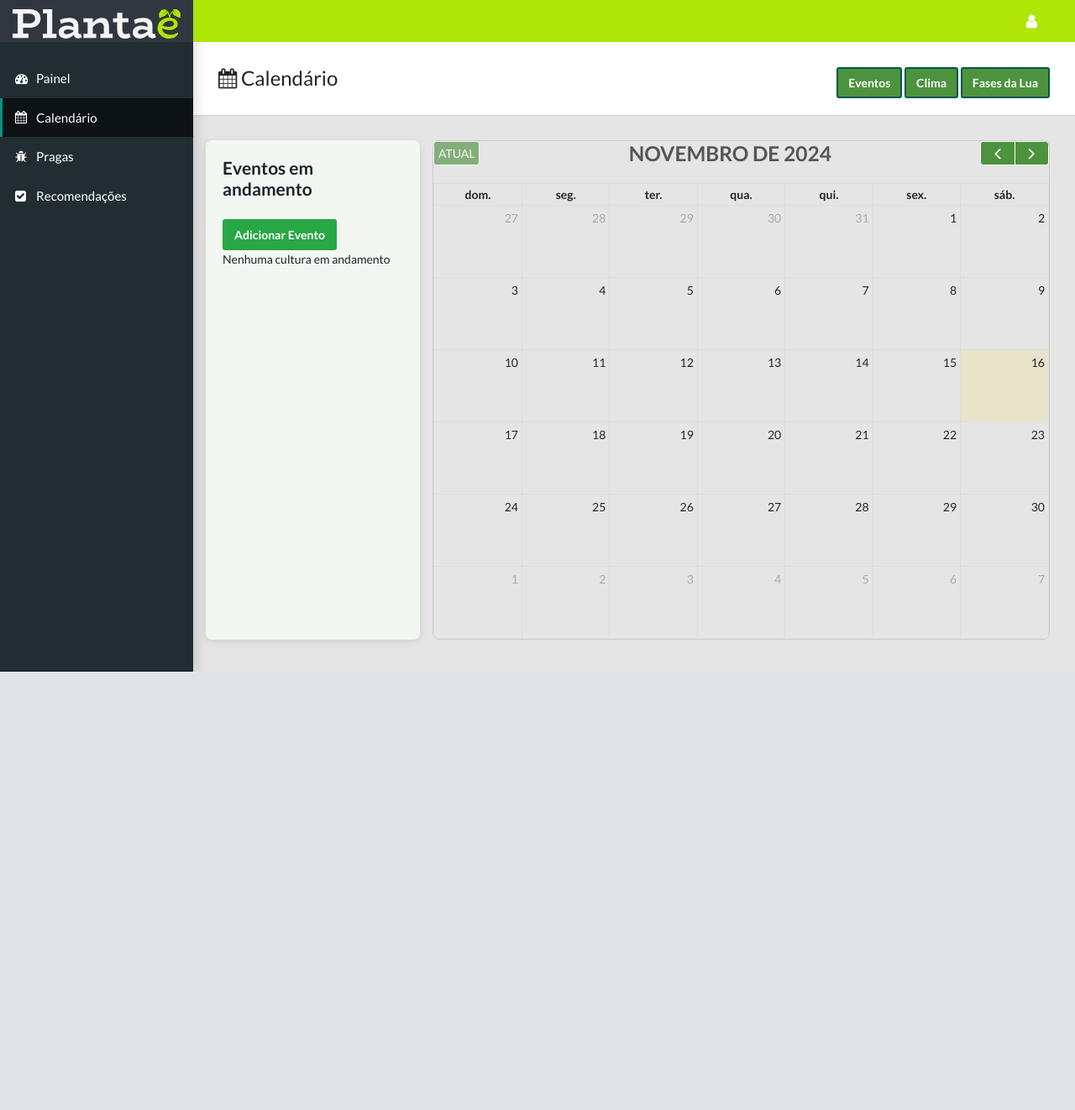
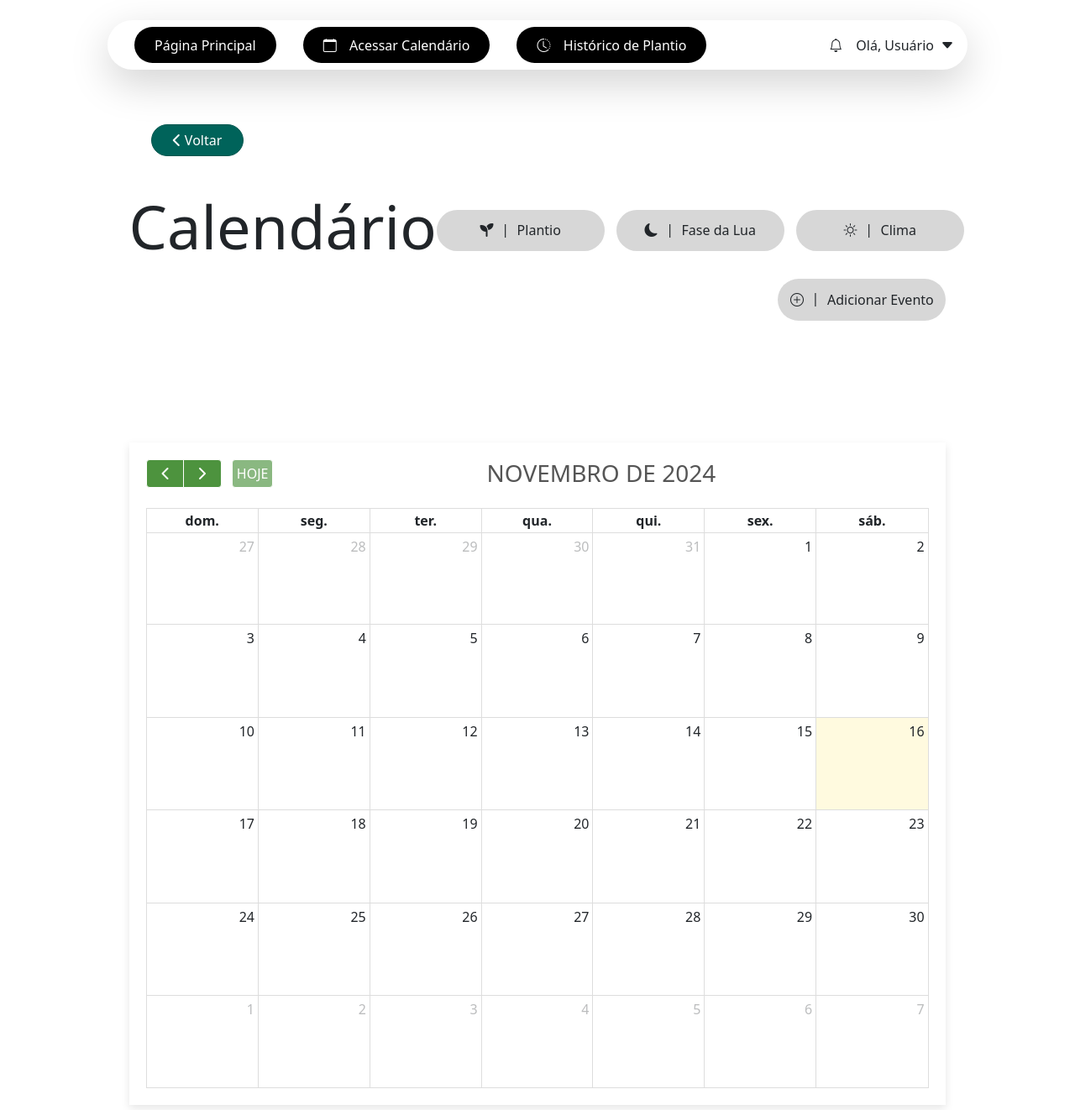
Before and after one commit to Carlosesposito22/Plantae2, a Django app: page /calender/ in a window 1280 px wide. Shown: the whole page at 84% size. Before the commit the page ends 800 px from the top, so only its background shows below. Run offline with Django 4.2, Linux system fonts and the light colour scheme; the visitor is signed in with stand-in values (Sample User, id 1); data that the repository does not hold is empty; parts of the project's set-up code (start-up, migrations or seed data) failed here and were passed over; some libraries are stand-ins or nearby versions.

Commit message:
calendario implementado(com mateus)

```diff
--- a/templates/base/base.html
+++ b/templates/base/base.html
@@ -18,47 +18,10 @@
         {% endblock extracss %}
     </head>
     <body class="app sidebar-mini">
-        <header class="app-header">
-            <a class="app-header__logo" href="#"><img src="{% static 'images\PlantaeAtivo 1.svg' %}"></a>
-            <ul class="app-nav">
-                <li class="dropdown">
-                    <a class="app-nav__item" href="#" data-toggle="dropdown" aria-label="Open Profile Menu"><i class="fa fa-user fa-lg"></i></a>
-                    <ul class="dropdown-menu settings-menu dropdown-menu-right">
-                        <li>
-                            <a class="dropdown-item" href="{% url 'accounts:signout' %}"><i class="fa fa-sign-out fa-lg"></i> Sair</a>
-                        </li>
-                    </ul>
-                </li>
-            </ul>
-        </header>
+        {% include 'navbar.html' %}
         <div class="app-sidebar__overlay" data-toggle="sidebar"></div>
-        <aside class="app-sidebar">
-            <ul class="app-menu">
-                <li>
-                    <a class="app-menu__item {% if request.resolver_match.url_name == 'dashboard' %}active{% endif %}" href="{% url 'site_cc:dashboard' %}">
-                        <i class="app-menu__icon fa fa-dashboard"></i><span class="app-menu__label">Painel</span>
-                    </a>
-                </li>
-                <li>
-                    <a class="app-menu__item {% if request.resolver_match.url_name == 'calendar' %}active{% endif %}" href="{% url 'site_cc:calendar' %}">
-                        <i class="app-menu__icon fa fa-calendar"></i><span class="app-menu__label">Calendário</span>
-                    </a>
-                </li>
-                <li>
-                    <a class="app-menu__item {% if request.resolver_match.url_name == 'praga' %}active{% endif %}" href="{% url 'site_cc:praga' %}">
-                        <i class="app-menu__icon fa fa-bug"></i><span class="app-menu__label">Pragas</span>
-                    </a>
-                </li>
-                <li>
-                    <a class="app-menu__item {% if request.resolver_match.url_name == 'recomendacao' %}active{% endif %}" href="{% url 'site_cc:recomendacao' %}">
-                        <i class="app-menu__icon fa fa-check-square"></i><span class="app-menu__label">Recomendações</span>
-                    </a>
-                </li>
-
-            </ul>
-        </aside>
-        <main class="app-content">
-            <div class="app-title">
+        <main>
+            <div>
                 {% block breadcrumb %}
                 {% endblock breadcrumb %}
             </div>
--- a/templates/navbar.html
+++ b/templates/navbar.html
@@ -107,7 +107,7 @@
         <div class="navrest">
             {% if user.is_authenticated %}
             <i class="bi bi-bell"></i>
-            <a href="{% url 'accounts:signout' %}"><button class="btn junte-se">Sair</button></a>
+            <p style="margin: 0;">Olá, Usuário<i class="bi bi-caret-down-fill" style="margin-left: 0.5rem;"></i></p>
             {% else %}
             <a href="{% url 'accounts:signin' %}"><button class="btn junte-se">Junte-se</button></a>
             {% endif %}
--- a/templates/site_cc/calendar.html
+++ b/templates/site_cc/calendar.html
@@ -1,17 +1,42 @@
 {% extends 'base/base.html' %}
 {% load static %}
 {% block title %}Calendário{% endblock title %}
+
 
 {% block extracss %}
   <link href="{% static 'calender/main.css' %}" rel="stylesheet" />
   <link rel="stylesheet" href="https://cdnjs.cloudflare.com/ajax/libs/weather-icons/2.0.10/css/weather-icons.min.css">
 
-  <style>
+
+<style>
+
+
+    #addEventButton, #modeTempo, #modeFasesLua,#modeEventos{
+        display: flex;
+        flex-direction: row;
+        align-items: center;
+        gap: 0.6rem;
+        justify-content: center;
+        background-color: #d7d7d7;
+    }
+
+
+
+    #modeEventos, #modeFasesLua, #modeTempo, #addEventButton{
+        width: 200px;  /* Ajuste conforme necessário */
+        padding: 10px;  /* Ajusta o espaçamento interno para botões mais largos */
+        text-align: center;
+    }
+
+
     #calendar {
-        border: 1px solid #ccc;
-        border-radius: 8px;
-        overflow: hidden;
+        width: 76%;
+        max-width: 1200px;
+        background: white;
+        padding: 20px;
+        box-shadow: 0 4px 10px rgba(0, 0, 0, 0.1);
     }
+
 
     .fc-event {
         background-color: #4D933E !important;
@@ -22,9 +47,11 @@
         transition: transform 0.2s;
     }
 
+
     .fc-event:hover {
         transform: scale(1.05);
     }
+
 
     .coluna-ongoing {
         background-color: #F2F7F2;
@@ -35,27 +62,33 @@
         overflow-y: scroll;
     }
 
+
     .modal-header {
         background-color: #4D933E !important;
     }
 
+
     .modal-title {
         font-weight: bold;
     }
+
 
     .save-btn {
         background-color: #4D933E;
         border-color: #096d10;
     }
 
+
     .save-btn:hover {
         background-color: #2c5f20 !important;
         border-color: #00570d !important;
     }
 
+
     .btn-primary:hover {
         background-color: #515151;
     }
+
 
     .day-icon, .moon-icon {
         font-size: 100px;
@@ -67,67 +100,69 @@
         color: green !important;
     }
 
+
     .mode-buttons {
         margin-top: 10px;
+        display: flex;
+        gap: 10px;
     }
+
 
     .mode-buttons button.active {
         background-color: #4D933E !important;
         color: white !important;
     }
 
+
     #addEventButtonContainer {
         margin-top: 10px;
+        display: flex;
+        justify-content: flex-end; /* Alinha o botão à direita */
+        width: 100%; /* Garante que o contêiner ocupe toda a largura disponível */
     }
+
+
 </style>
 {% endblock extracss %}
 
+
 {% block breadcrumb %}
-<h1><i class="fa fa-calendar"></i> Calendário</h1>
+<div style="margin: 100px 0 40px 180px;">
+    <button style="width: 110px;" class="btn btn-primary active rounded-5"><i class="fa-solid fa-chevron-left"></i> Voltar</button>
+</div>
 
-<div class="mode-buttons">
-    <button id="modeEventos" class="btn btn-primary active">Eventos</button>
-    <button id="modeTempo" class="btn btn-primary active">Clima</button>
-    <button id="modeFasesLua" class="btn btn-primary active">Fases da Lua</button>
+
+<div style="width: 76%; max-width: 1200px; margin: 0 auto;">
+    <div style="display: flex; align-items: center; justify-content: space-between; margin-bottom: 20px;">
+        <h1 style="font-size: 4.5rem; margin: 0;">Calendário</h1>
+        <div class="mode-buttons" style="display: flex; gap: 14px;">
+            <button id="modeEventos" class="btn   rounded-5">
+                <i class="fa-solid fa-seedling"></i><span class="separator" style="margin-bottom: 0.2rem;font-weight: 100;">|</span> Plantio
+            </button>
+            <button id="modeFasesLua" class="btn   rounded-5">
+                <i class="bi bi-moon-fill"></i><span class="separator" style="margin-bottom: 0.2rem;font-weight: 100;">|</span> Fase da Lua
+            </button>
+            <button id="modeTempo" class="btn   rounded-5">
+                <i class="bi bi-brightness-high"></i><span class="separator" style="margin-bottom: 0.2rem;font-weight: 100;">|</span> Clima
+            </button>
+        </div>
+    </div>
+    <div id="addEventButtonContainer" style="text-align: right;">
+        <button id="addEventButton" class="btn rounded-5">
+            <i class="bi bi-plus-circle"></i><span class="separator" style="margin-bottom: 0.2rem;font-weight: 100;">|</span> Adicionar Evento
+          </button>
+
+    </div>
 </div>
+
+
 {% endblock breadcrumb %}
 
+
 {% block content %}
-<div class="row">
-    <div class="coluna-ongoing col-md-3">
-        <h4 class="mb-4">Eventos em andamento</h4>
-        <div id="addEventButtonContainer">
-            <button id="addEventButton" class="btn btn-success">Adicionar Evento</button>
-        </div>
-        {% for event in events_month %}
-            <div class="fc-event"
-                data-event-id="{{ event.id }}"
-                data-end-date="{{ event.end_time|date:"Y-m-d" }}"
-                data-type="{{ event.type }}"
-                data-cultura="{{ event.cultura }}"> <!-- Adiciona data-cultura -->
-
-                {% if event.end_time|date:"Y-m-d" == today and event.type == "Colheita" %}
-                    <span class="deadline-icon" id="deadlineIcon-{{ event.id }}" style="cursor: pointer;">⚠️</span> <!-- Ícone de prazo final -->
-                {% endif %}
-
-                <h4>{{ event.title }}</h4>
-                <p><strong>Tipo: </strong>{{ event.type }}</p>
-                <p><strong>Cultura: </strong>{{ event.cultura }}</p>
-                <p><strong>Local: </strong>{{ event.local }}</p>
-                <p><strong>Descrição: </strong>{{ event.description }}</p>
-                <p><strong>Data Início: </strong>{{ event.start_time|date:"d \d\e F \d\e Y" }}</p>
-                <p><strong>Data Fim: </strong>{{ event.end_time|date:"d \d\e F \d\e Y" }}</p>
-                <p><strong>Duração: </strong>{{ event.duration }}</p>
-            </div>
-        {% empty %}
-            <p>Nenhuma cultura em andamento</p>
-        {% endfor %}
-
-    </div>
-    <div class="col-md-9">
-        <div id="calendar"></div>
-    </div>
-
+<div class="d-flex justify-content-center align-items-center" style="height: 100vh; margin-top: 140px;">
+    <div id="calendar"></div>
+</div>
     <!-- Modal para Adicionar Plantação -->
     <div class="modal fade" id="eventModal" tabindex="-1" role="dialog">
         <div class="modal-dialog modal-dialog-centered">
@@ -180,6 +215,7 @@
         </div>
     </div>
 
+
     <!-- Modal para recomendação de colheita -->
     <div class="modal fade" id="recommendationModal" tabindex="-1" role="dialog">
         <div class="modal-dialog modal-dialog-centered">
@@ -201,6 +237,7 @@
             </div>
         </div>
     </div>
+
 
 
     <!-- Modal para Detalhes do Evento -->
@@ -230,6 +267,7 @@
         </div>
     </div>
 
+
     <!-- Modal de Previsão do Tempo -->
     <div class="modal fade" id="weatherModal" tabindex="-1" role="dialog">
         <div class="modal-dialog modal-dialog-centered">
@@ -255,6 +293,7 @@
         </div>
     </div>
 
+
     <!-- Modal para Detalhes da Fase da Lua -->
     <div class="modal fade" id="moonPhaseModal" tabindex="-1" role="dialog">
         <div class="modal-dialog modal-dialog-centered">
@@ -278,6 +317,7 @@
     </div>
 </div>
 
+
 <!-- Modal genérico -->
 <div class="modal fade" id="genericModal" tabindex="-1" role="dialog">
     <div class="modal-dialog modal-dialog-centered">
@@ -299,8 +339,11 @@
 </div>
 
 
+
+
 {{ previsoes|json_script:"weatherData" }}
 {{ fases_lua|json_script:"moonPhaseData" }}
+
 
 {% endblock content %}
 {% block extrascripts %}
@@ -332,9 +375,11 @@
         }
         const csrftoken = getCookie('csrftoken');
 
+
         const modeEventosButton = document.getElementById('modeEventos');
         const modeTempoButton = document.getElementById('modeTempo');
         const modeFasesLuaButton = document.getElementById('modeFasesLua');
+
 
         modeEventosButton.addEventListener('click', function() {
             currentMode = 'eventos';
@@ -344,6 +389,7 @@
             updateCalendarMode();
         });
 
+
         modeTempoButton.addEventListener('click', function() {
             currentMode = 'tempo';
             modeTempoButton.classList.add('active');
@@ -351,6 +397,7 @@
             modeFasesLuaButton.classList.remove('active');
             updateCalendarMode();
         });
+
 
         modeFasesLuaButton.addEventListener('click', function() {
             currentMode = 'fases_lua';
@@ -360,20 +407,21 @@
             updateCalendarMode();
         });
 
+
         function updateCalendarMode() {
             const ongoingEventsColumn = document.querySelector('.coluna-ongoing');
             const addEventButton = document.getElementById('addEventButton');
 
             if (currentMode === 'eventos') {
                 calendar.setOption('selectable', false);
-                calendar.setOption('headerToolbar', { left: 'today', center: 'title', right: 'prev,next' });
+                calendar.setOption('headerToolbar', { left: 'prev,next today', center: 'title', right: '' });
                 calendar.getEvents().forEach(event => event.setProp('display', 'auto'));
                 ongoingEventsColumn.style.display = 'block';
                 addEventButton.style.display = 'inline-block';
                 document.querySelectorAll('.day-icon, .moon-icon').forEach(icon => icon.remove());
             } else if (currentMode === 'tempo') {
                 calendar.setOption('selectable', false);
-                calendar.setOption('headerToolbar', { left: 'today', center: 'title', right: 'prev,next' });
+                calendar.setOption('headerToolbar', { left: 'prev,next today', center: 'title', right: '' });
                 calendar.getEvents().forEach(event => event.setProp('display', 'none'));
                 ongoingEventsColumn.style.display = 'none';
                 addEventButton.style.display = 'none';
@@ -381,7 +429,7 @@
                 renderWeatherIcons();
             } else if (currentMode === 'fases_lua') {
                 calendar.setOption('selectable', false);
-                calendar.setOption('headerToolbar', { left: 'today', center: 'title', right: 'prev,next' });
+                calendar.setOption('headerToolbar', { left: 'prev,next today', center: 'title', right: '' });
                 calendar.getEvents().forEach(event => event.setProp('display', 'none'));
                 ongoingEventsColumn.style.display = 'none';
                 addEventButton.style.display = 'none';
@@ -390,6 +438,7 @@
             }
         }
 
+
         document.getElementById('addEventButton').addEventListener('click', function() {
             document.getElementById('id_event_id').value = "";
             document.getElementById('id_start_time').value = "";
@@ -397,19 +446,24 @@
             $('#eventModal').modal('show');
         });
 
+
         $('#recommendationModal').modal({
             backdrop: 'static',
             keyboard: false,
             show: false
         });
 
+
         document.getElementById('eventForm').addEventListener('submit', function(event) {
             event.preventDefault();
             const eventType = document.querySelector('#id_type').value;
 
+
             let url = (eventType === "Plantio") ? "{% url 'site_cc:event_new_plantio' %}" : "{% url 'site_cc:event_new' %}";
 
+
             const formData = new FormData(this);
+
 
             fetch(url, {
                 method: 'POST',
@@ -428,6 +482,7 @@
                 if (data.success) {
                     alert(data.message || "Eventos criados com sucesso!");
 
+
                     calendar.addEvent({
                         id: data.event_id,
                         title: data.title,
@@ -439,7 +494,9 @@
                         local: data.local,
                     });
 
+
                     $('#eventModal').modal('hide');
+
 
                     if (data.open_recommendation_modal) {
                         $('#recommendationModal').modal('show');
@@ -447,6 +504,7 @@
                         const diasColheita = CULTURA_PRAZOS[data.cultura];
                         document.getElementById('recommendationMessage').textContent =
                             `Recomendação para ${data.cultura}: Avalie a colheita para este período. A colheita ocorrerá em aproximadamente ${diasColheita} dias.`;
+
 
                         document.getElementById('btn-nv-btn').addEventListener('click', function() {
                             fetch(`/event/plantio/${data.event_id}/create_colheita/`, {
@@ -482,6 +540,7 @@
                 }
             });
         });
+
 
         var calendarEl = document.getElementById('calendar');
         var previsoes = JSON.parse(document.getElementById('weatherData').textContent);
@@ -529,13 +588,16 @@
             'Minguante': 'Seiva em baixo',
         };
 
+
         function renderWeatherIcons() {
             document.querySelectorAll('.fc-daygrid-day').forEach(dayCell => {
                 const dateStr = dayCell.getAttribute('data-date');
                 const forecast = previsoes[dateStr];
 
+
                 const existingIcon = dayCell.querySelector('.day-icon');
                 if (existingIcon) existingIcon.remove();
+
 
                 if (forecast) {
                     const iconClass = descriptionIcons[forecast.descricao] || descriptionIcons['Nublado'];
@@ -545,27 +607,33 @@
                     icon.style.color = 'green';
                     icon.style.cursor = 'pointer';
 
+
                     icon.onclick = function(event) {
                         event.stopPropagation();
                         openWeatherModal(dateStr);
                     };
+
 
                     dayCell.querySelector('.fc-daygrid-day-frame').appendChild(icon);
                 }
             });
         }
 
+
         function renderMoonPhaseIcons() {
             document.querySelectorAll('.fc-daygrid-day').forEach(dayCell => {
                 const dateStr = dayCell.getAttribute('data-date');
                 const moonData = fasesLua[dateStr];
 
+
                 const existingIcon = dayCell.querySelector('.moon-icon');
                 if (existingIcon) existingIcon.remove();
+
 
                 if (moonData) {
                     const phase = moonData.fase_da_lua;
                     let iconClass = moonPhaseIcons[phase] || 'wi wi-moon-alt-new';
+
 
                     const icon = document.createElement('i');
                     icon.className = `${iconClass} moon-icon`;
@@ -573,20 +641,24 @@
                     icon.style.color = 'purple';
                     icon.style.cursor = 'pointer';
 
+
                     icon.onclick = function(event) {
                         event.stopPropagation();
                         openMoonPhaseModal(dateStr);
                     };
+
 
                     dayCell.querySelector('.fc-daygrid-day-frame').appendChild(icon);
                 }
             });
         }
 
+
         function openMoonPhaseModal(dateStr) {
             const moonData = fasesLua[dateStr];
             const faseDaLuaIngles = moonData.fase_da_lua;
             const faseDaLuaPortugues = moonPhaseTranslation[faseDaLuaIngles] || faseDaLuaIngles;
+
 
             if (moonData) {
                 document.getElementById('moonModalDate').textContent = dateStr.split('-').reverse().join('/');
@@ -597,10 +669,11 @@
             }
         }
 
+
         var calendar = new FullCalendar.Calendar(calendarEl, {
             locale: 'pt-br',
             buttonText: {
-                today: 'Atual'
+                today: 'HOJE'
                 //month: 'Mês',
                 //list: 'Tarefas do dia'
             },
@@ -643,10 +716,13 @@
                     const dateStr = args.date.toISOString().split('T')[0];
                     const forecast = previsoes[dateStr];
 
+
                     if (forecast) {
                         const cellContent = args.el.querySelector('.fc-daygrid-day-frame');
 
+
                         let iconClass = descriptionIcons[forecast.descricao] || descriptionIcons['Nublado'];
+
 
                         const icon = document.createElement('i');
                         icon.className = `${iconClass} day-icon`;
@@ -654,15 +730,18 @@
                         icon.style.color = 'green';
                         icon.style.cursor = 'pointer';
 
+
                         icon.onclick = function(event) {
                             event.stopPropagation();
                             openWeatherModal(dateStr);
                         };
 
+
                         cellContent.appendChild(icon);
                     }
                 }
             },
+
 
             datesSet: function() {
                 if (currentMode === 'tempo') {
@@ -675,9 +754,12 @@
             }
         });
 
+
         calendar.render();
 
+
         updateCalendarMode();
+
 
         window.openWeatherModal = function(dateStr) {
             const forecast = previsoes[dateStr];
@@ -694,9 +776,11 @@
             }
         };
 
+
         document.getElementById('edit-event-button').addEventListener('click', function() {
             const eventId = this.getAttribute('data-event-id');
             document.getElementById('id_event_id').value = eventId;
+
 
             document.getElementById('id_title').value = document.getElementById('title_event_detail').textContent;
             document.getElementById('id_type').value = document.getElementById('type_event_detail').textContent;
@@ -704,11 +788,14 @@
             document.getElementById('id_local').value = document.getElementById('local_event_detail').textContent;
             document.getElementById('id_description').value = document.getElementById('description_event_detail').textContent;
 
+
             let startDateStr = document.getElementById('start_event_detail').textContent.trim();
             let endDateStr = document.getElementById('end_event_detail').textContent.trim();
 
+
             let startDate = parseDateBR(startDateStr);
             let endDate = parseDateBR(endDateStr);
+
 
             if (startDate) {
                 document.getElementById('id_start_time').value = startDate.toISOString().slice(0, 19);
@@ -716,15 +803,18 @@
                 console.error("Data de início inválida:", startDateStr);
             }
 
+
             if (endDate) {
                 document.getElementById('id_end_time').value = endDate.toISOString().slice(0, 19);
             } else {
                 console.error("Data de fim inválida:", endDateStr);
             }
 
+
             $('#detailModal').modal('hide');
             $('#eventModal').modal('show');
         });
+
 
         document.getElementById('delete-event-button').addEventListener('click', function() {
             const eventId = this.getAttribute('data-event-id');
@@ -745,14 +835,17 @@
             }
         });
 
+
         const today = new Date().toISOString().split('T')[0];
         document.querySelectorAll('.fc-event').forEach(event => {
             const endDate = event.getAttribute('data-end-date');
             const eventType = event.getAttribute('data-type');
             const cultura = event.getAttribute('data-cultura'); // Identifica a cultura
 
+
             if (endDate === today && eventType === "Colheita") {
                 let deadlineIcon = event.querySelector('.deadline-icon');
+
 
                 if (!deadlineIcon) {
                     deadlineIcon = document.createElement('span');
@@ -761,6 +854,7 @@
                     deadlineIcon.style.cursor = 'pointer';
                     event.prepend(deadlineIcon);
                 }
+
 
                 // Configura o clique no ícone
                 deadlineIcon.addEventListener('click', function() {
@@ -794,6 +888,9 @@
 
 
 
+
+
+
         // Funções de Utilidade
         function converterDataParaDjangoFormat(data) {
             const dataJS = new Date(data);
@@ -801,9 +898,11 @@
                    `${dataJS.getHours().toString().padStart(2, '0')}:${dataJS.getMinutes().toString().padStart(2, '0')}:${dataJS.getSeconds().toString().padStart(2, '0')}`;
         }
 
+
         function formatDateTime(dateTime) {
             return new Date(dateTime).toLocaleString('pt-BR', { dateStyle: 'full', timeStyle: 'short' });
         }
+
 
         function parseDateBR(dateStr) {
             let regex = /(\d{1,2}) de (\w+) de (\d{4}) às (\d{2}):(\d{2})/;
@@ -816,10 +915,12 @@
                 let hours = parseInt(matches[4], 10);
                 let minutes = parseInt(matches[5], 10);
 
+
                 return new Date(year, month - 1, day, hours, minutes);
             }
             return null;
         }
+
 
         function getMonthNumber(monthStr) {
             const months = {
@@ -832,4 +933,5 @@
     });
 </script>
 
+
 {% endblock extrascripts %}
```
